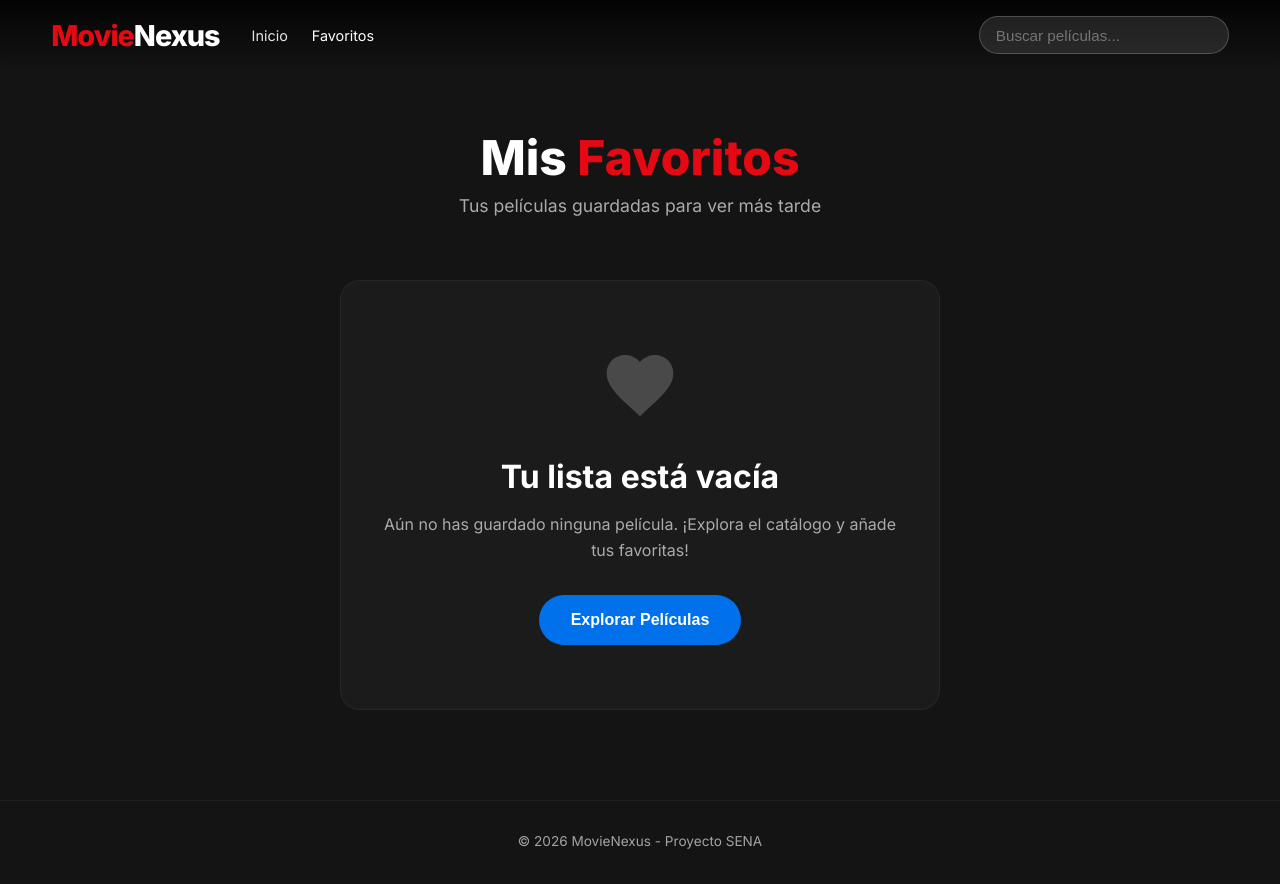
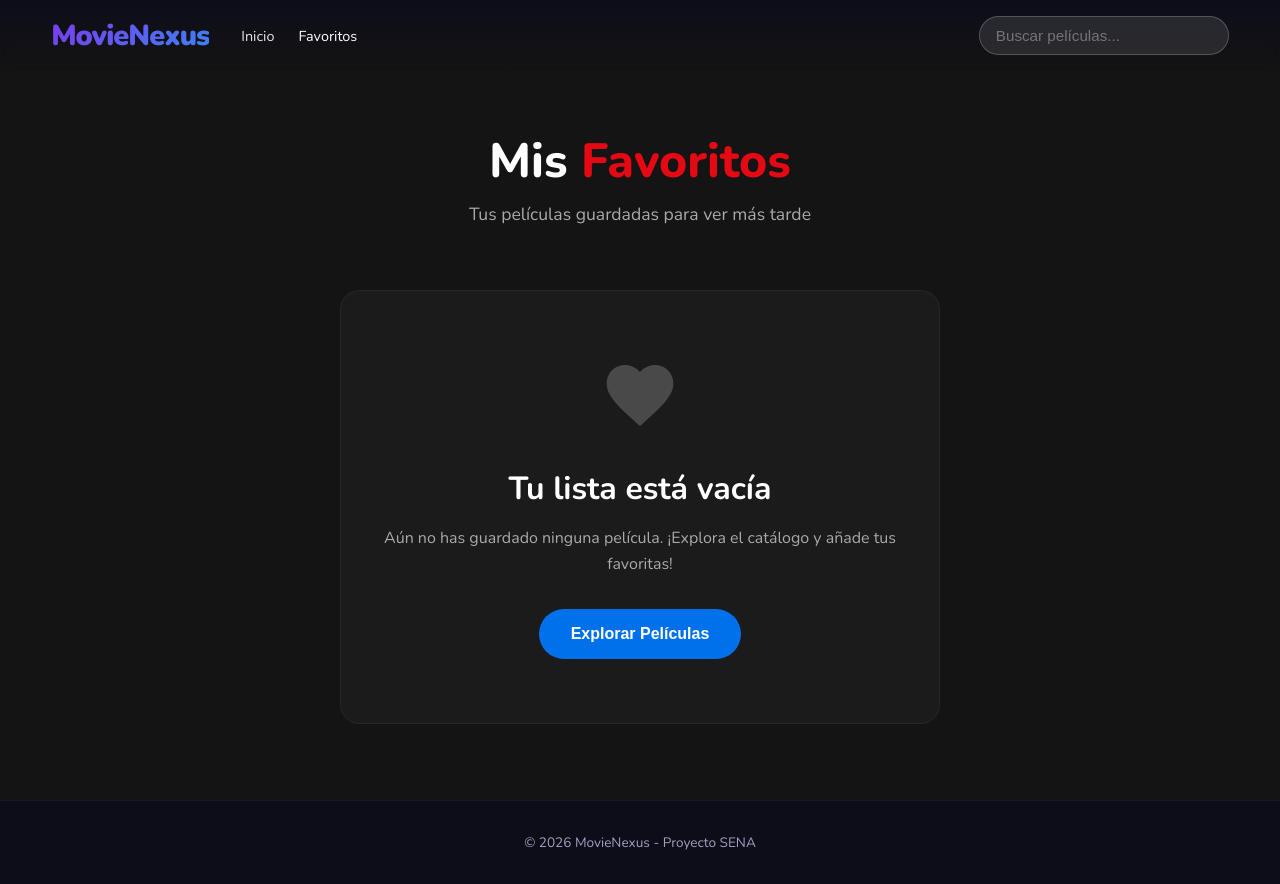
Before and after one commit to jhojansilva0302/MovieNexus, an Angular app: page /favorites in a window 1280 px wide. Built offline with nearby package versions, Linux system fonts and the light colour scheme.

Commit message:
style: rebrand visual de Netflix a Xuper (purpura/azul) con tipografia Nunito

```diff
--- a/src/app/features/home/home.css
+++ b/src/app/features/home/home.css
@@ -28,14 +28,14 @@
     left: 0;
     width: 40px;
     height: 3px;
-    background: var(--primary);
+    background: var(--grad-main);
     border-radius: 2px;
     transition: width 0.3s ease;
 }
 
 .section-title:hover {
     color: #ffffff;
-    text-shadow: 0 0 30px var(--primary-glow);
+    text-shadow: 0 0 30px rgba(124, 58, 237, 0.5);
 }
 
 .section-title:hover::after {
@@ -106,11 +106,11 @@
 .infinite-spinner {
     width: 42px;
     height: 42px;
-    border: 3px solid rgba(229, 9, 20, 0.15);
-    border-top: 3px solid var(--primary, #e50914);
+    border: 3px solid rgba(124, 58, 237, 0.15);
+    border-top: 3px solid var(--primary, #7c3aed);
     border-radius: 50%;
     animation: spin 0.8s cubic-bezier(0.6, 0.2, 0.1, 1) infinite;
-    box-shadow: 0 0 15px rgba(229, 9, 20, 0.35);
+    box-shadow: 0 0 15px rgba(124, 58, 237, 0.35);
 }
 
 @keyframes spin {
--- a/src/app/features/movie-details/movie-details.css
+++ b/src/app/features/movie-details/movie-details.css
@@ -1,7 +1,7 @@
 .details-container {
     position: relative;
     min-height: 100vh;
-    background-color: #141414;
+    background-color: #0d0d1a;
     color: white;
 }
 
@@ -20,7 +20,7 @@
 .backdrop-overlay {
     position: absolute;
     inset: 0;
-    background: linear-gradient(to top, #141414 0%, transparent 100%);
+    background: linear-gradient(to top, #0d0d1a 0%, rgba(13,13,26,0.3) 100%);
 }
 
 .content-wrapper {
@@ -45,13 +45,13 @@
 }
 
 .genre-tag {
-    background-color: rgba(229, 9, 20, 0.2);
-    color: #ff4d4d;
+    background-color: rgba(124, 58, 237, 0.18);
+    color: #c084fc;
     padding: 0.3rem 0.8rem;
     border-radius: 20px;
     font-size: 0.9rem;
-    font-weight: 600;
-    border: 1px solid rgba(229, 9, 20, 0.4);
+    font-weight: 700;
+    border: 1px solid rgba(124, 58, 237, 0.4);
 }
 
 .overview {
@@ -187,7 +187,7 @@
     display: flex;
     justify-content: center;
     padding: 2rem;
-    color: #e50914;
+    color: #a855f7;
     font-weight: bold;
     letter-spacing: 1px;
 }
--- a/src/app/shared/components/layout/header/header.css
+++ b/src/app/shared/components/layout/header/header.css
@@ -7,8 +7,8 @@
   top: 0;
   width: 100%;
   padding: 1rem 4%;
-  background: linear-gradient(to bottom, rgba(0,0,0,0.8) 0%, transparent 100%);
-  backdrop-filter: blur(5px);
+  background: linear-gradient(to bottom, rgba(13,13,26,0.92) 0%, transparent 100%);
+  backdrop-filter: blur(8px);
   z-index: 1000;
   transition: background 0.3s ease;
 }
@@ -26,13 +26,17 @@
 
 .logo-text {
   font-size: 1.8rem;
-  font-weight: 800;
-  color: #e50914;
+  font-weight: 900;
+  background: var(--grad-main);
+  -webkit-background-clip: text;
+  -webkit-text-fill-color: transparent;
+  background-clip: text;
   letter-spacing: -1px;
 }
 
 .logo-text span {
-  color: #ffffff;
+  color: inherit;
+  -webkit-text-fill-color: transparent;
 }
 
 .nav-links {
@@ -73,9 +77,9 @@
 }
 
 .search-input:focus {
-  background: rgba(255, 255, 255, 0.15);
-  border-color: rgba(255, 255, 255, 0.4);
-  box-shadow: 0 0 10px rgba(229, 9, 20, 0.2);
+  background: rgba(124, 58, 237, 0.15);
+  border-color: rgba(124, 58, 237, 0.6);
+  box-shadow: 0 0 14px rgba(124, 58, 237, 0.3);
   width: 300px;
 }
 
@@ -87,7 +91,7 @@
   width: 16px;
   height: 16px;
   border: 2px solid rgba(255, 255, 255, 0.2);
-  border-top-color: #e50914;
+  border-top-color: #7c3aed;
   border-radius: 50%;
   animation: spin 0.8s linear infinite;
 }
@@ -103,13 +107,13 @@
   left: 0;
   right: 0;
   margin-top: 0.5rem;
-  background: rgba(20, 20, 20, 0.95);
-  backdrop-filter: blur(10px);
-  border: 1px solid rgba(255, 255, 255, 0.1);
-  border-radius: 12px;
+  background: rgba(13, 13, 26, 0.97);
+  backdrop-filter: blur(14px);
+  border: 1px solid rgba(124, 58, 237, 0.25);
+  border-radius: 14px;
   max-height: 400px;
   overflow-y: auto;
-  box-shadow: 0 10px 30px rgba(0, 0, 0, 0.5);
+  box-shadow: 0 10px 30px rgba(0, 0, 0, 0.6), 0 0 20px rgba(124, 58, 237, 0.12);
   z-index: 1000;
 }
 
--- a/src/app/shared/components/movie-card/movie-card.css
+++ b/src/app/shared/components/movie-card/movie-card.css
@@ -6,12 +6,12 @@
     position: relative;
     width: 210px; /* Tamaño equilibrado y proporcional */
     aspect-ratio: 2/3;
-    border-radius: 4px;
+    border-radius: 10px;
     overflow: hidden;
     cursor: pointer;
     transition: all 0.45s cubic-bezier(0.4, 0, 0.2, 1);
     box-shadow: 0 4px 10px rgba(0, 0, 0, 0.2);
-    background-color: #1a1a1a;
+    background-color: #1e1e3a;
 }
 
 .movie-card img {
@@ -24,9 +24,8 @@
 .movie-card:hover {
     transform: scale(1.15);
     z-index: 100;
-    box-shadow: 0 20px 40px rgba(0, 0, 0, 0.7);
-    outline: 2px solid #ffffff;
-    outline-offset: -2px;
+    box-shadow: 0 20px 40px rgba(0, 0, 0, 0.7), 0 0 0 2px var(--primary-light);
+    outline: none;
 }
 
 .movie-card-overlay {
@@ -98,8 +97,8 @@
 }
 
 .favorite-btn.active .heart-icon {
-    fill: #e50914; /* Rojo Netflix */
-    filter: drop-shadow(0 0 5px rgba(229, 9, 20, 0.5));
+    fill: #a855f7; /* Púrpura Xuper */
+    filter: drop-shadow(0 0 5px rgba(168, 85, 247, 0.6));
 }
 
 .favorite-btn.active {
--- a/src/app/shared/components/skeleton-card/skeleton-card.css
+++ b/src/app/shared/components/skeleton-card/skeleton-card.css
@@ -2,7 +2,7 @@
   width: 100%;
   border-radius: 12px;
   overflow: hidden;
-  background-color: #1a1a1a;
+  background-color: #1e1e3a;
   display: flex;
   flex-direction: column;
   gap: 10px;
--- a/src/styles.css
+++ b/src/styles.css
@@ -3,7 +3,7 @@
    Single Source of Truth: todas las variables en un lugar.
    Si el cliente dice "cambia el azul", solo editas aquí.
 =================================================== */
-@import url('https://fonts.googleapis.com/css2?family=Inter:wght@300;400;500;600;700;800&display=swap');
+@import url('https://fonts.googleapis.com/css2?family=Nunito:wght@300;400;500;600;700;800;900&display=swap');
 
 /* Reset Global */
 *, *::before, *::after {
@@ -13,28 +13,30 @@
 }
 
 html, body {
-  background-color: #141414 !important;
+  background-color: #0d0d1a !important;
   color: #ffffff !important;
-  font-family: 'Inter', sans-serif;
+  font-family: 'Nunito', sans-serif;
   overflow-x: hidden;
   -webkit-font-smoothing: antialiased;
 }
 
 :root {
-  /* — Premium Dark Palette (Netflix Style) — */
-  --primary: #E50914;
-  --primary-glow: rgba(229, 9, 20, 0.4);
-  --accent: #b20710;
-  --bg-dark: #141414; /* Fondo Negro */
-  --bg-surface: #181818;
-  --bg-card: #2f2f2f;
+  /* — Paleta Xuper (Púrpura / Azul Eléctrico) — */
+  --primary: #7c3aed;
+  --primary-light: #a855f7;
+  --primary-glow: rgba(124, 58, 237, 0.45);
+  --accent: #3b82f6;
+  --accent-glow: rgba(59, 130, 246, 0.4);
+  --bg-dark: #0d0d1a;       /* Fondo Azul-Petróleo muy oscuro */
+  --bg-surface: #13132b;
+  --bg-card: #1e1e3a;
   --text-main: #ffffff;
-  --text-muted: #a3a3a3;
+  --text-muted: #a0a0c0;
 
-  /* — Gradientes Dark — */
-  --grad-main: linear-gradient(135deg, var(--primary), var(--accent));
+  /* — Gradientes Xuper — */
+  --grad-main: linear-gradient(135deg, #7c3aed 0%, #3b82f6 100%);
   --grad-hero: linear-gradient(to top, var(--bg-dark) 0%, transparent 100%);
-  --grad-overlay: linear-gradient(to right, rgba(0,0,0,0.9) 0%, transparent 60%);
+  --grad-overlay: linear-gradient(to right, rgba(13,13,26,0.95) 0%, transparent 65%);
 
   /* — Alias de compatibilidad — */
   --primary-color: var(--primary);
@@ -47,8 +49,8 @@ html, body {
   --spacing-sm: 0.5rem;
   --spacing-md: 1rem;
   --spacing-lg: 2rem;
-  --radius-sm: 4px;
-  --radius-lg: 8px;
+  --radius-sm: 6px;
+  --radius-lg: 12px;
 
   /* — Transiciones — */
   --transition: 0.3s cubic-bezier(0.4, 0, 0.2, 1);
@@ -98,25 +100,26 @@ html, body {
   justify-content: center;
   gap: 0.5rem;
   padding: 0.8rem 2rem;
-  background-color: #ffffff;
-  color: #000000;
+  background: var(--grad-main);
+  color: #ffffff;
   border: none;
-  border-radius: 4px;
+  border-radius: 25px;
   font-size: 1.1rem;
   font-weight: 700;
+  font-family: 'Nunito', sans-serif;
   cursor: pointer;
-  transition: all 0.2s ease;
-  box-shadow: 0 4px 6px rgba(0, 0, 0, 0.1);
+  transition: all 0.25s ease;
+  box-shadow: 0 4px 15px var(--primary-glow);
 }
 
 .btn-premium:hover {
-  background-color: rgba(255, 255, 255, 0.85);
   transform: scale(1.05);
-  box-shadow: 0 6px 12px rgba(0, 0, 0, 0.2);
+  box-shadow: 0 8px 25px var(--primary-glow);
+  filter: brightness(1.15);
 }
 
 .btn-premium:active {
-  transform: scale(0.98);
+  transform: scale(0.97);
 }
 
 /* Variante secundaria */
@@ -126,18 +129,20 @@ html, body {
   justify-content: center;
   gap: 0.5rem;
   padding: 0.8rem 2rem;
-  background-color: rgba(109, 109, 110, 0.7);
+  background-color: rgba(124, 58, 237, 0.15);
   color: #ffffff;
-  border: none;
-  border-radius: 4px;
+  border: 1px solid rgba(124, 58, 237, 0.5);
+  border-radius: 25px;
   font-size: 1.1rem;
   font-weight: 700;
+  font-family: 'Nunito', sans-serif;
   cursor: pointer;
-  transition: all 0.2s ease;
+  transition: all 0.25s ease;
 }
 
 .btn-outline:hover {
-  background-color: rgba(109, 109, 110, 0.4);
+  background-color: rgba(124, 58, 237, 0.3);
+  border-color: var(--primary-light);
   transform: scale(1.05);
 }
 
@@ -209,13 +214,13 @@ html, body {
 
 /* Clase de utilidad reutilizable */
 .skeleton-base {
-  background: #2a2a2a;
+  background: #1e1e3a;
   background-image: linear-gradient(
     to right,
-    #2a2a2a 0%,
-    #3a3a3a 20%,
-    #2a2a2a 40%,
-    #2a2a2a 100%
+    #1e1e3a 0%,
+    #2d2d55 20%,
+    #1e1e3a 40%,
+    #1e1e3a 100%
   );
   background-repeat: no-repeat;
   background-size: 1000px 100%;
```
